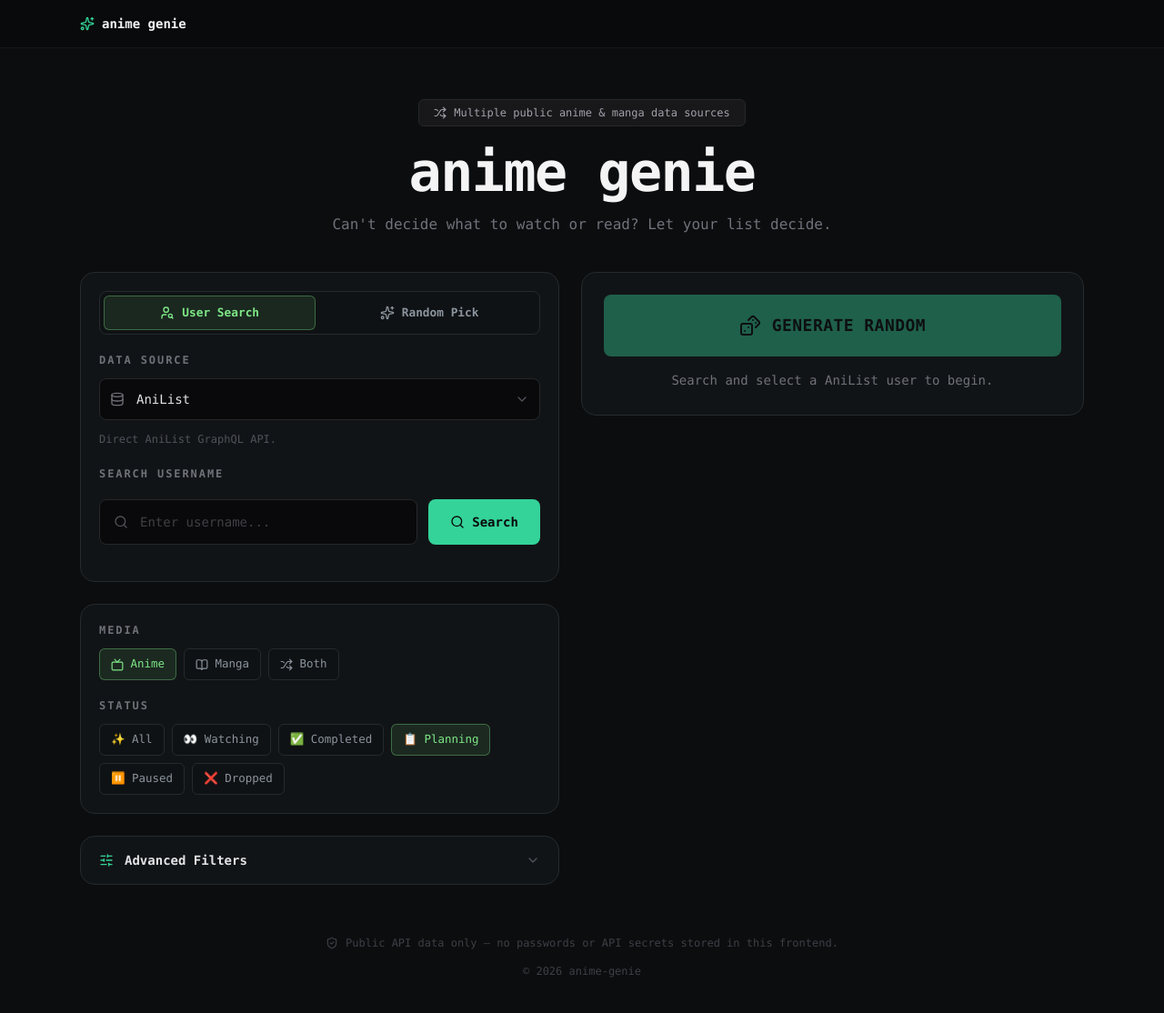
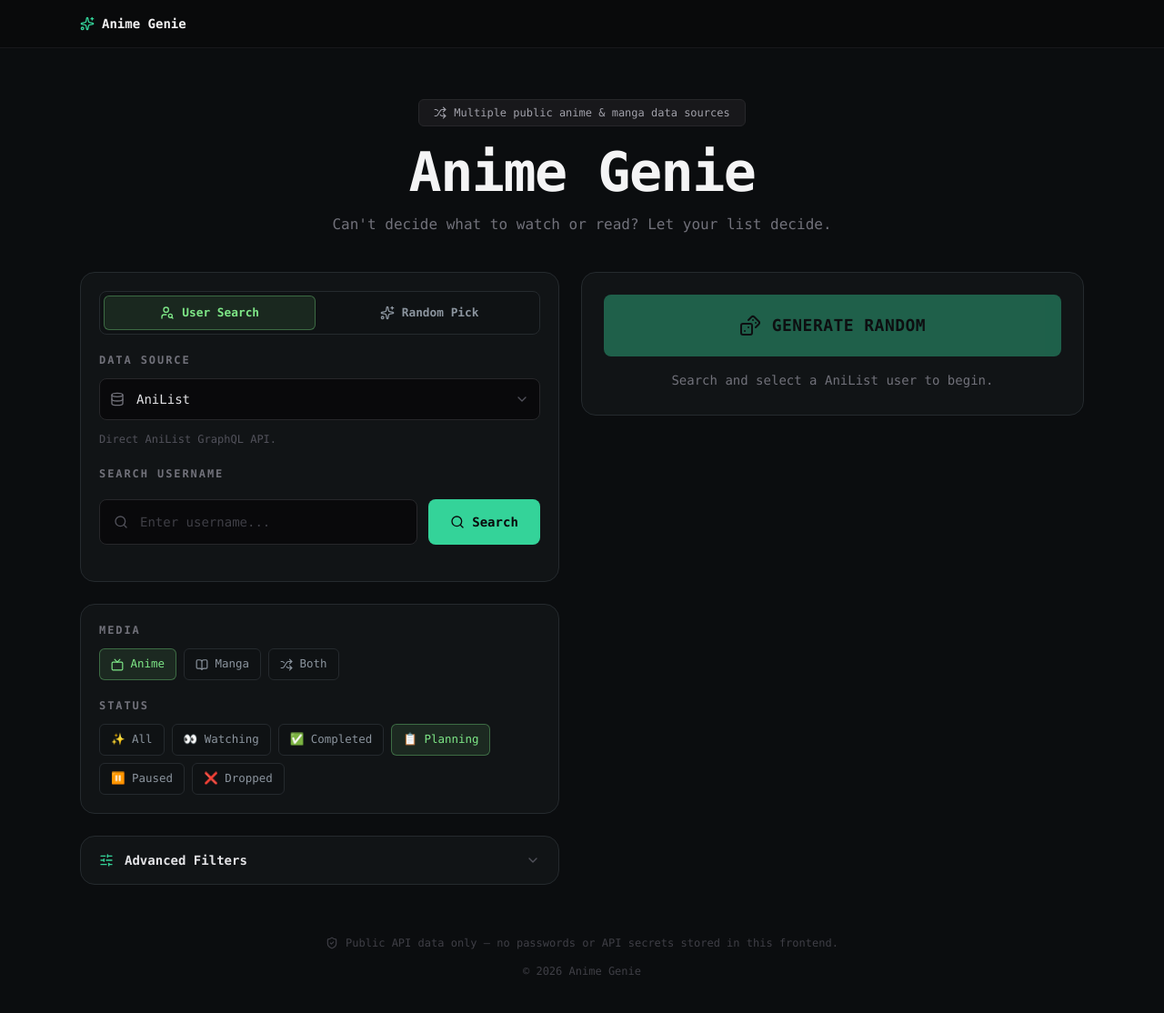
Before and after one commit to rocky2210/anime-genie, a plain HTML site: page index.html in a window 1280 px wide. Shown: the whole page at 91% size. Drawn offline with nearby package versions, Linux system fonts and the light colour scheme; a web font is replaced by a local one.

Commit message:
Changed name cases

```diff
--- a/index.html
+++ b/index.html
@@ -4,7 +4,7 @@
 <head>
   <meta charset="utf-8">
   <meta name="viewport" content="width=device-width,initial-scale=1">
-  <title>anime genie</title>
+  <title>Anime Genie 🪄</title>
   <meta name="description" content="Randomly pick anime, manga or manhwa from AniList, MyAnimeList and Kitsu.">
 
   <!-- Favicon -->
@@ -51,7 +51,7 @@
       <a href="./index.html" class="inline-flex items-center gap-2 font-bold text-zinc-100"
         aria-label="anime-genie home">
         <i data-lucide="sparkles" class="size-4 text-emerald-400"></i>
-        anime genie
+        Anime Genie
       </a>
     </div>
   </nav>
@@ -74,7 +74,7 @@
 
 
       <h1 class="mt-5 text-4xl font-bold tracking-tight text-zinc-100 sm:text-6xl">
-        anime genie
+        Anime Genie
       </h1>
 
 
@@ -385,7 +385,7 @@
         stored in this frontend.
       </span>
       <p class="mt-3">
-        © 2026 anime-genie
+        © 2026 Anime Genie
       </p>
     </footer>
 
```
